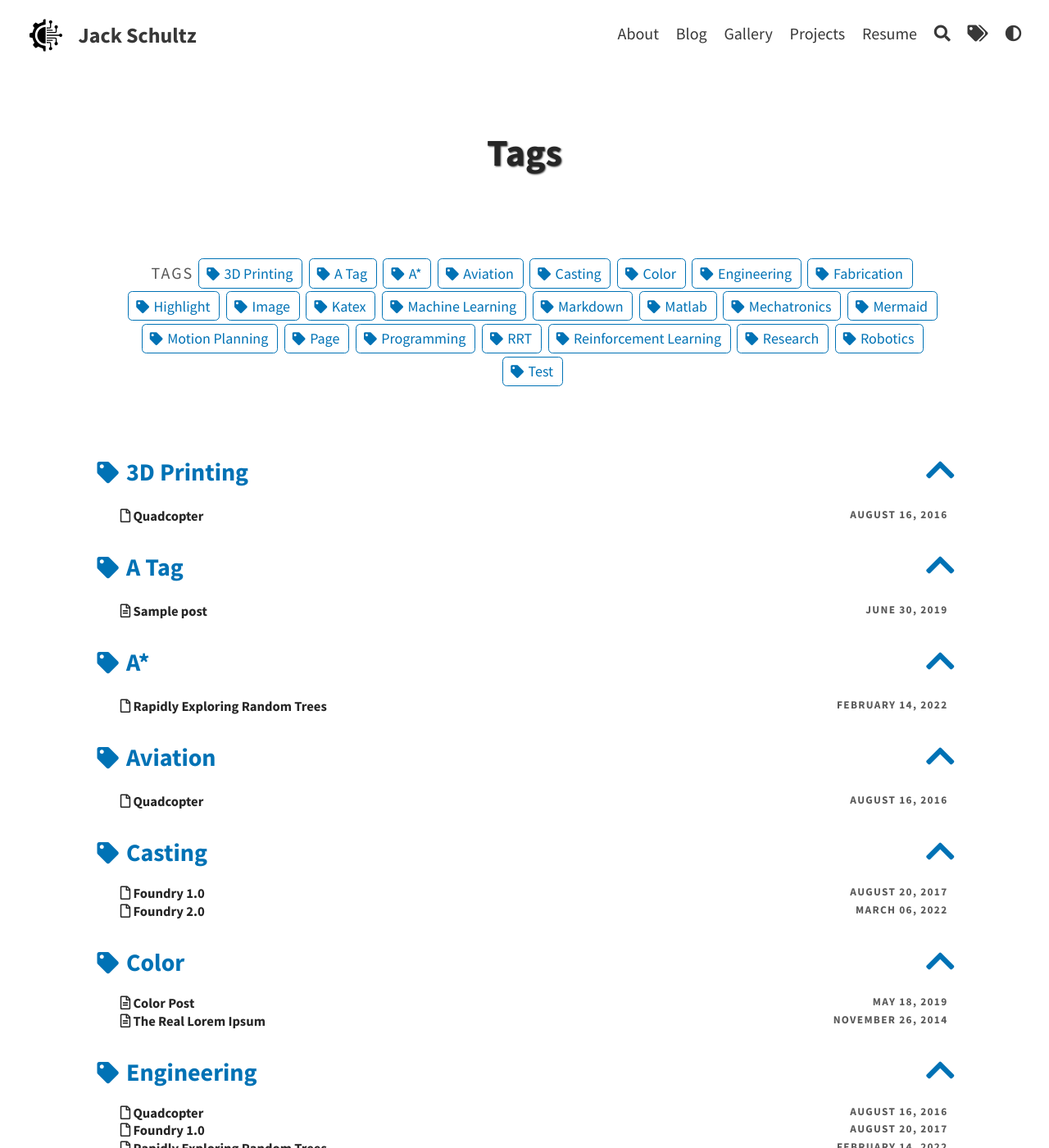
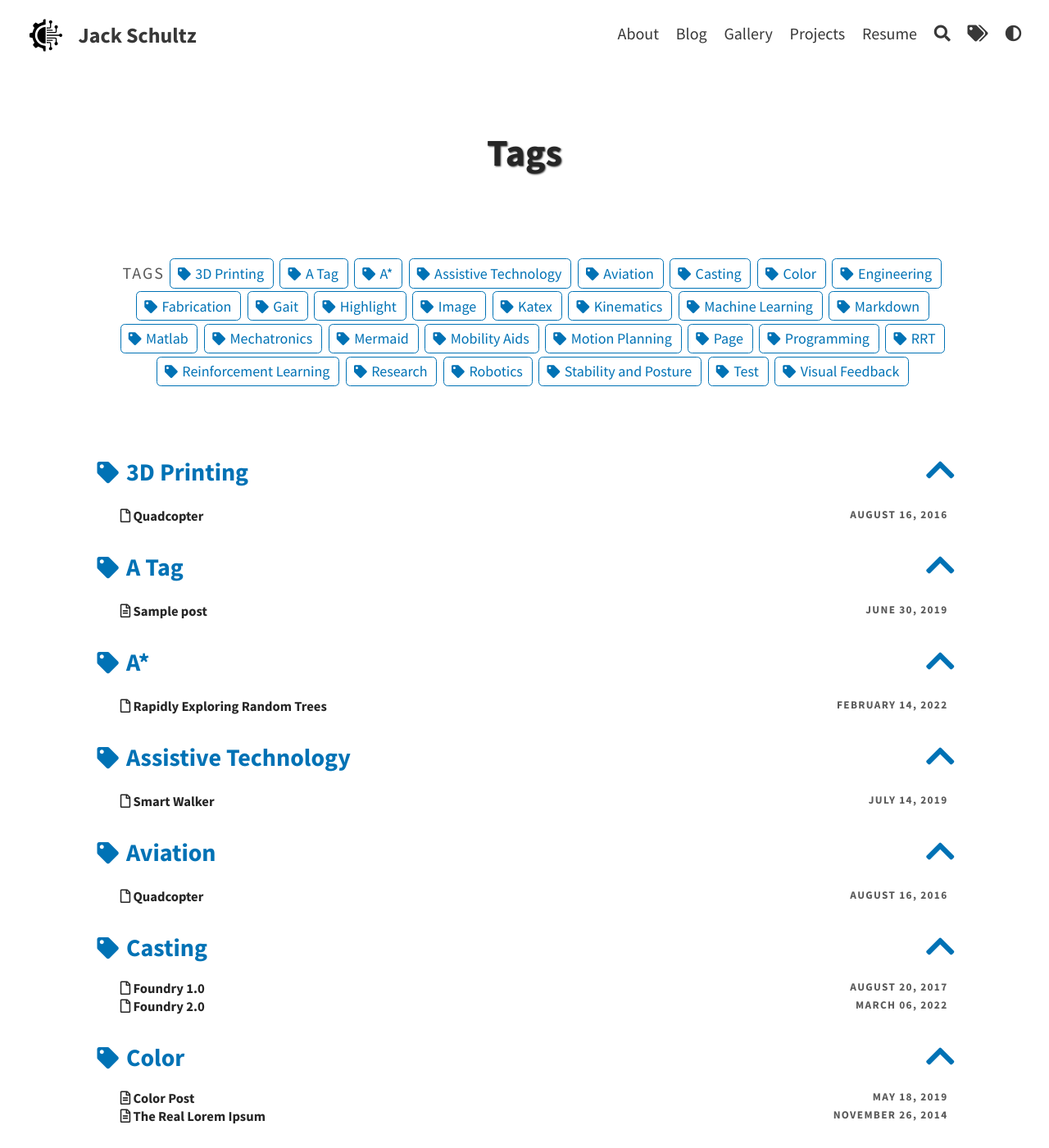
Before and after one commit to jschultz299/jschultz299.github.io, a Jekyll site: the page built from pages/tags.md, in a window 1280 px wide and 1400 px high. Shown: the whole window at 82% size. Built offline with Jekyll 4.4.1, drawn with Linux system fonts in a browser that asks for light colours; some of the changed text lies outside the part shown.

Commit message:
added smart walker project

```diff
--- a/_includes/citation.html
+++ b/_includes/citation.html
@@ -1,2 +1,2 @@
 {%- assign citation = site.data.biblio | where:"key", include.key | first -%}
-<span class="cit-authors">{{citation.authors}}</span>, <span class="cit-title">{{citation.title}}</span>
+<span class="cit-authors">{{citation.authors}}</span>, <span class="cit-title">{{citation.title}}</span>. <span class="cit-volume">{{citation.volume}}</span>, <span class="cit-year">{{citation.year}}</span>.
--- /dev/null
+++ b/_portfolio/walker.md
@@ -0,0 +1,42 @@
+---
+layout: post
+title: Smart Walker
+feature-img: "assets/img/portfolio/rrt/features/feature.jpg"
+header_feature_image_responsive: true
+img: "assets/img/portfolio/rrt/thumbnails/thumbnail.gif"
+date: July 14, 2019
+tags: [Assistive Technology, Stability and Posture, Visual Feedback, Mobility Aids, Kinematics, Gait, Engineering, Research]
+---
+
+<p>
+    More than 6.5 million people use walkers or other mobility aids in the United States[^1], and yet, few people are trained how to properly use their walkers. Poor posture when ambulating with a walker has been ovserved in many individuals, and is a likely cause for trips and falls among elderly adults[^2]. In this project, I developed an assistive device that monitors a person's posture and presents visual feedback to them so that they can learn to walk upright when using their walker.
+</p>
+
+<p>
+    I completed this project as an undergraduate researcher at the University of Dayton, in collaboration with a multidisciplinary team of researchers and faculty. I was the technical lead on the project. The work was supported by the <a href="https://udayton.edu/stem-catalyst/index.php" target="_blank">UD STEM Catalyst Initiative</a>, from which we were awarded funding based on a grant proposal I contributed to. Check out the video below showcasing this work!
+</p>
+
+<div class="video_container" align="middle">
+    <iframe src="https://www.youtube.com/watch?v=yrZyfk3cpro" class="video" frameborder="0" gesture="media" allow="encrypted-media" allowfullscreen></iframe>
+</div>
+
+This work has been published in the Journal of Assistive Technology and can be found <a href="https://www.tandfonline.com/doi/abs/10.1080/10400435.2019.1637380" target="_blank">here</a>. Full citation below.
+
+> Golembiewski, C., <em>Schultz, J.</em>, Reissman, T., Merriman, H., Walsh-Messinger, J., Jackson, K., & Bigelow, K. E. (2021). The effects of a positional feedback device on rollator walker use: a validation study. Assistive Technology, 33(6), 318-325. <a href="https://doi.org/10.1080/10400435.2019.1637380" target="_blank">DOI: 10400435.2019.1637380</a>.
+
+<p>
+    <center><strong><font size="+5">More details coming soon!</font></strong></center>
+</p>
+
+<hr/>
+
+<p>
+    <a id="References"></a>
+    <strong><u><font size="+3">References</font></u></strong>
+</p>
+
+[^1]:
+    {% include citation.html key="kaye2000mobility" %}
+
+[^2]:
+    {% include citation.html key="liu2009assessment" %}
```
Also changed, not shown: _data/biblio.yaml (+12 -0 lines).
